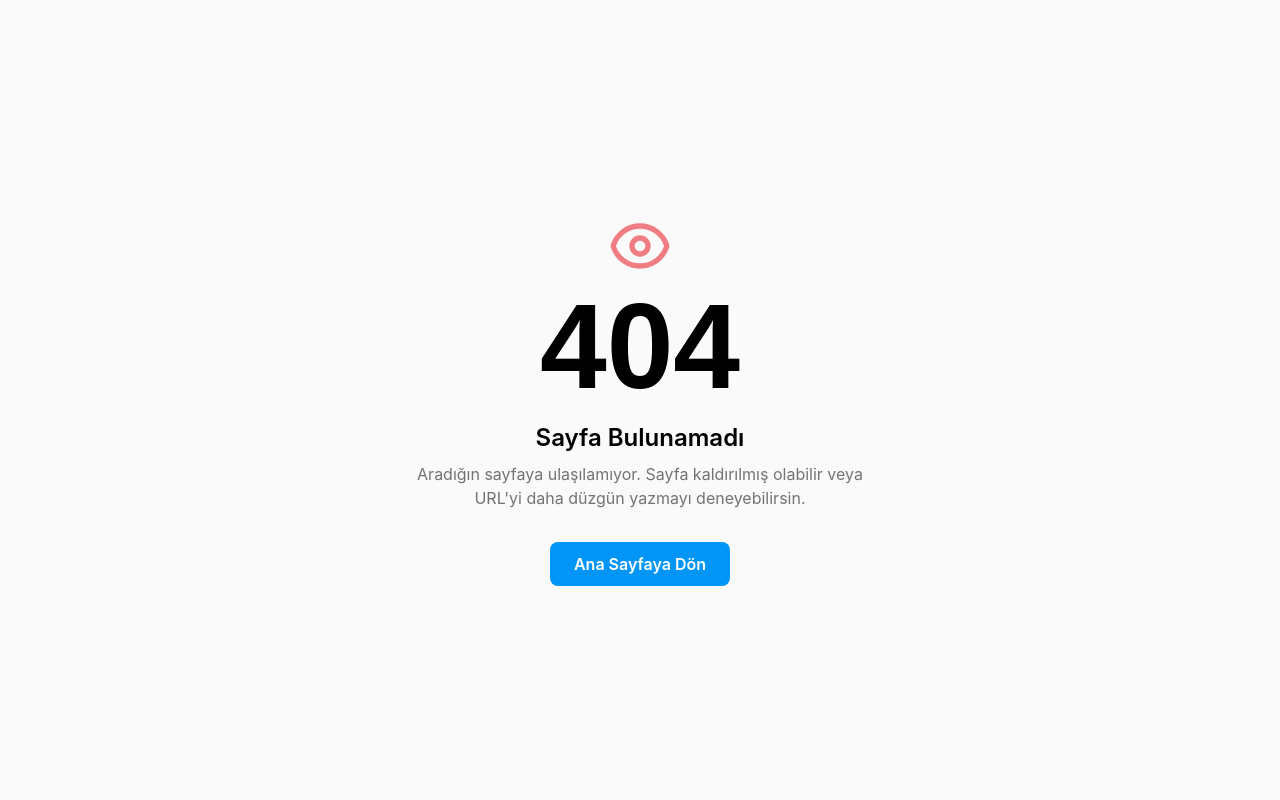
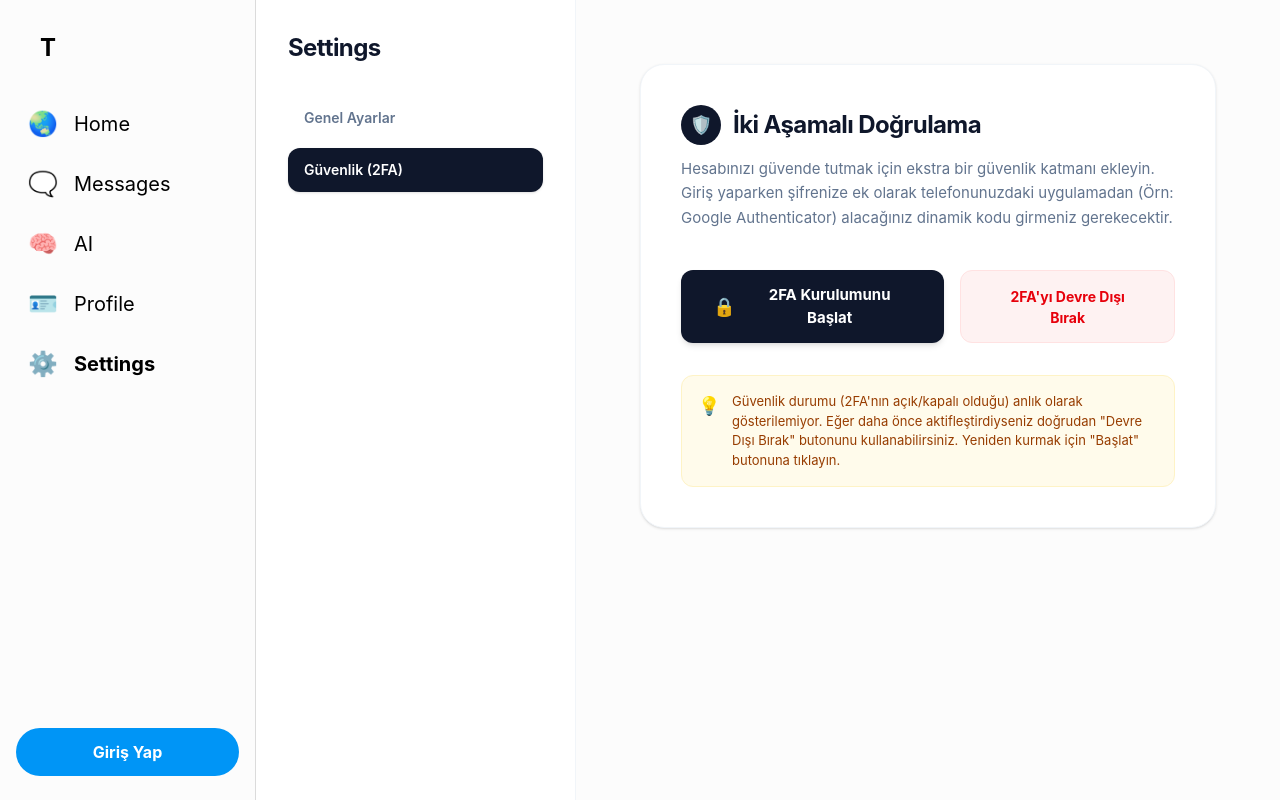
Before and after one commit to sudaban/ft_transcendence, a SvelteKit app in the folder Frontend/: page /settings in a window 1280 px wide. Before the commit this address had no page. Built offline with nearby package versions, Linux system fonts and the light colour scheme.

Commit message:
add settings page

```diff
--- /dev/null
+++ b/Frontend/src/routes/settings/+page.svelte
@@ -0,0 +1,192 @@
+<script lang="ts">
+  import { onMount } from 'svelte';
+  import Sidebar from '$lib/components/Sidebar.svelte';
+  import MobileNav from '$lib/components/MobileNav.svelte';
+  import { authStore } from '$lib/stores/auth.svelte';
+  import { ApiService } from '$lib/api';
+  import QRCode from 'qrcode';
+
+  let activeTab = $state('security');
+
+  // 2FA States
+  let is2FaLoading = $state(false);
+  let qrCodeDataUrl = $state('');
+  let secretKey = $state('');
+  let verifyCode = $state('');
+  let isVerifying = $state(false);
+  let setupMode = $state(false);
+
+  async function start2FaSetup() {
+    if (!authStore.token) return;
+    is2FaLoading = true;
+    try {
+      const data = await ApiService.setup2fa(authStore.token);
+      secretKey = data.secretKey;
+      qrCodeDataUrl = await QRCode.toDataURL(data.qrCodeUri, { margin: 1, width: 200, color: { dark: '#0f172a', light: '#ffffff' } });
+      setupMode = true;
+    } catch (err) {
+      console.error(err);
+      alert("2FA Kurulumu başlatılamadı.");
+    } finally {
+      is2FaLoading = false;
+    }
+  }
+
+  async function enable2Fa() {
+    if (!authStore.token || !verifyCode) return;
+    isVerifying = true;
+    try {
+      await ApiService.enable2fa(verifyCode, authStore.token);
+      alert("Harika! İki Aşamalı Doğrulama başarıyla aktifleştirildi!");
+      setupMode = false;
+      secretKey = '';
+      qrCodeDataUrl = '';
+      verifyCode = '';
+    } catch (err) {
+      console.error(err);
+      alert("Girdiğiniz kod hatalı veya süresi dolmuş olabilir. Tekrar deneyin.");
+    } finally {
+      isVerifying = false;
+    }
+  }
+
+  async function disable2Fa() {
+    if (!authStore.token) return;
+    if (!confirm("İki Aşamalı Doğrulamayı (2FA) devre dışı bırakmak istediğinize emin misiniz? Güvenliğiniz azalacaktır.")) return;
+    is2FaLoading = true;
+    try {
+      await ApiService.disable2fa(authStore.token);
+      alert("2FA başarıyla devre dışı bırakıldı.");
+      setupMode = false;
+    } catch (err) {
+      console.error(err);
+      alert("2FA devre dışı bırakılamadı.");
+    } finally {
+      is2FaLoading = false;
+    }
+  }
+</script>
+
+<svelte:head>
+  <title>Settings / Transcendence</title>
+</svelte:head>
+
+<div class="min-h-screen bg-[#fcfcfc] text-slate-800 font-sans flex overflow-hidden selection:bg-slate-900 selection:text-white">
+
+  <Sidebar />
+
+  <main class="flex-1 overflow-y-auto flex flex-col md:flex-row pb-20 md:pb-0">
+
+    <!-- Settings Nav (Left Sidebar) -->
+    <section class="w-full md:w-[280px] lg:w-[320px] md:h-screen md:border-r border-slate-100 bg-white p-6 md:p-8 flex flex-col shrink-0 md:sticky top-0">
+      <h1 class="text-2xl font-bold tracking-tight text-slate-900 mb-8">Settings</h1>
+
+      <div class="flex flex-col gap-2">
+        <button
+          class="text-left px-4 py-3 rounded-xl text-sm font-semibold transition-colors {activeTab === 'general' ? 'bg-slate-900 text-white shadow-sm' : 'text-slate-500 hover:bg-slate-50 hover:text-slate-900'}"
+          onclick={() => activeTab = 'general'}
+        >
+          Genel Ayarlar
+        </button>
+        <button
+          class="text-left px-4 py-3 rounded-xl text-sm font-semibold transition-colors {activeTab === 'security' ? 'bg-slate-900 text-white shadow-sm' : 'text-slate-500 hover:bg-slate-50 hover:text-slate-900'}"
+          onclick={() => activeTab = 'security'}
+        >
+          Güvenlik (2FA)
+        </button>
+      </div>
+    </section>
+
+    <!-- Settings Content (Right Panel) -->
+    <section class="flex-1 p-6 md:p-10 lg:p-16 max-w-4xl mx-auto md:mx-0 w-full animate-fade-in-up">
+
+      {#if activeTab === 'security'}
+        <div class="bg-white border border-slate-100 rounded-3xl p-8 lg:p-10 shadow-sm transition-all">
+          <div class="flex items-center gap-3 mb-3">
+            <span class="w-10 h-10 rounded-full bg-slate-900 flex items-center justify-center text-white text-lg">🛡️</span>
+            <h2 class="text-2xl font-bold text-slate-900 tracking-tight">İki Aşamalı Doğrulama</h2>
+          </div>
+          <p class="text-slate-500 mb-10 leading-relaxed max-w-2xl text-[15px]">Hesabınızı güvende tutmak için ekstra bir güvenlik katmanı ekleyin. Giriş yaparken şifrenize ek olarak telefonunuzdaki uygulamadan (Örn: Google Authenticator) alacağınız dinamik kodu girmeniz gerekecektir.</p>
+
+          {#if setupMode}
+            <div class="flex flex-col md:flex-row gap-10 bg-slate-50/50 p-8 rounded-2xl border border-slate-100 items-start shadow-inner">
+
+              {#if qrCodeDataUrl}
+                <div class="bg-white p-4 rounded-2xl shadow-sm border border-slate-200 shrink-0 mx-auto md:mx-0 flex flex-col items-center gap-3">
+                  <img src={qrCodeDataUrl} alt="2FA QR Code" class="w-48 h-48 rounded-lg" />
+                  <span class="text-[10px] font-mono text-slate-400 font-bold tracking-widest uppercase">Taratın</span>
+                </div>
+              {/if}
+
+              <div class="flex flex-col flex-1 gap-6 w-full">
+                <div>
+                  <h3 class="font-bold text-slate-900 mb-1 text-[15px]">1. Authenticator Uygulamasını Açın</h3>
+                  <p class="text-[13px] text-slate-500 leading-relaxed">Telefonunuza indirdiğiniz Google Authenticator, Authy veya 1Password gibi bir uygulamayı kullanarak yandaki barkodu taratın.</p>
+                </div>
+                <div>
+                  <h3 class="font-bold text-slate-900 mb-1 text-[15px]">2. Doğrulama Kodunu Girin</h3>
+                  <p class="text-[13px] text-slate-500 mb-4 leading-relaxed">Uygulamada görünen 6 haneli kodu aşağıya girin. Bu kod sürekli değişeceği için hızlı olmalısınız.</p>
+                  <input
+                    type="text"
+                    bind:value={verifyCode}
+                    placeholder="000 000"
+                    maxlength="6"
+                    class="w-full max-w-[240px] bg-white border-2 border-slate-200 rounded-xl px-5 py-3.5 text-xl tracking-[0.25em] font-mono outline-none focus:border-emerald-500 focus:ring-4 focus:ring-emerald-500/10 transition-all text-center placeholder:tracking-normal placeholder:text-slate-300 shadow-sm"
+                  >
+                </div>
+                <div class="flex flex-wrap gap-3 mt-4 pt-6 border-t border-slate-200/60">
+                  <button onclick={() => setupMode = false} class="px-6 py-3 text-[14px] font-semibold text-slate-600 bg-white border border-slate-200 hover:bg-slate-50 hover:text-slate-900 rounded-xl transition-all shadow-sm">
+                    İptal Et
+                  </button>
+                  <button onclick={enable2Fa} disabled={isVerifying || verifyCode.length < 6} class="px-8 py-3 text-[14px] font-bold text-white bg-emerald-500 hover:bg-emerald-600 rounded-xl transition-all disabled:opacity-50 disabled:hover:bg-emerald-500 flex items-center gap-2 shadow-sm shadow-emerald-500/20 hover:shadow-md hover:shadow-emerald-500/30">
+                    {#if isVerifying}
+                      <span class="w-4 h-4 border-2 border-white border-t-transparent rounded-full animate-spin"></span>
+                    {/if}
+                    Doğrula ve Aktifleştir
+                  </button>
+                </div>
+              </div>
+
+            </div>
+          {:else}
+            <div class="flex flex-col sm:flex-row gap-4">
+              <button onclick={start2FaSetup} disabled={is2FaLoading} class="px-8 py-3.5 text-[15px] font-bold text-white bg-slate-900 hover:bg-black rounded-xl transition-all disabled:opacity-50 flex items-center justify-center gap-3 shadow-md hover:shadow-lg hover:-translate-y-0.5">
+                {#if is2FaLoading}
+                  <span class="w-5 h-5 border-2 border-white border-t-transparent rounded-full animate-spin"></span>
+                {:else}
+                  <span class="text-lg">🔒</span>
+                {/if}
+                2FA Kurulumunu Başlat
+              </button>
+
+              <button onclick={disable2Fa} disabled={is2FaLoading} class="px-8 py-3.5 text-[14px] font-bold text-red-600 bg-red-50 hover:bg-red-100 rounded-xl transition-colors disabled:opacity-50 border border-red-100 hover:border-red-200">
+                2FA'yı Devre Dışı Bırak
+              </button>
+            </div>
+            <div class="mt-8 p-4 rounded-xl bg-amber-50 border border-amber-100 text-amber-800 text-[13px] flex gap-3 items-start">
+              <span class="text-lg">💡</span>
+              <p>Güvenlik durumu (2FA'nın açık/kapalı olduğu) anlık olarak gösterilemiyor. Eğer daha önce aktifleştirdiyseniz doğrudan "Devre Dışı Bırak" butonunu kullanabilirsiniz. Yeniden kurmak için "Başlat" butonuna tıklayın.</p>
+            </div>
+          {/if}
+        </div>
+      {:else if activeTab === 'general'}
+        <div class="bg-white border border-slate-100 rounded-3xl p-12 shadow-sm flex flex-col items-center justify-center min-h-[400px] text-center gap-4">
+          <div class="w-16 h-16 bg-slate-50 rounded-full flex items-center justify-center text-2xl border border-slate-100">
+            🪪
+          </div>
+          <div>
+            <h3 class="text-lg font-bold text-slate-900 mb-1">Genel Ayarlar</h3>
+            <p class="text-slate-500 text-[14px] max-w-sm">Ad, soyad veya biyografi gibi profil bilgilerinizi düzenlemek için lütfen doğrudan Profil sayfanızı ziyaret edin.</p>
+          </div>
+          <a href="/profile" class="mt-4 px-6 py-2.5 bg-slate-900 text-white text-[13px] font-bold rounded-full hover:bg-black transition-colors shadow-sm">
+            Profile Git
+          </a>
+        </div>
+      {/if}
+    </section>
+
+  </main>
+
+  <MobileNav />
+
+</div>
```
Also changed, not shown: 1 other file (tests, documents, lock files or other folders).
